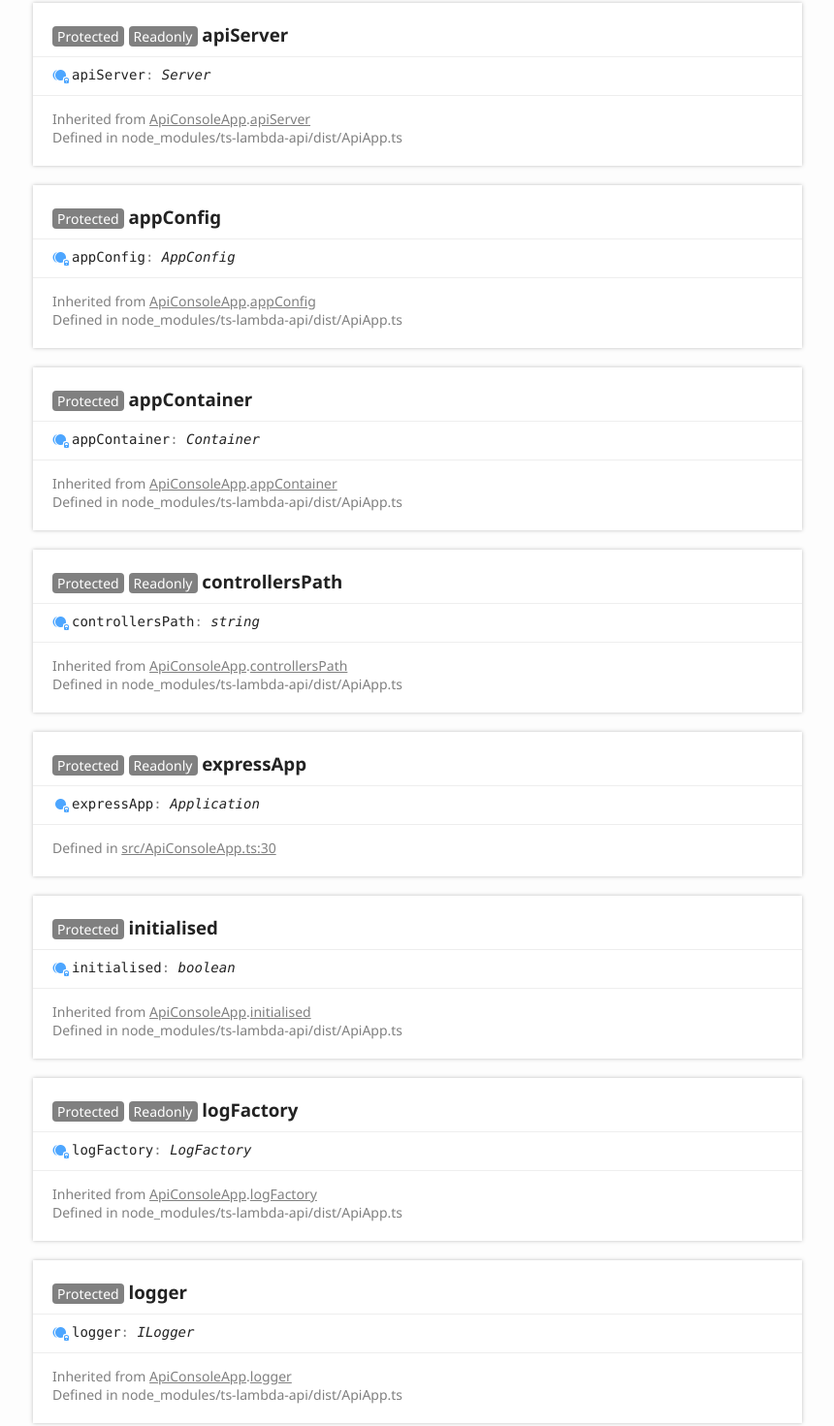
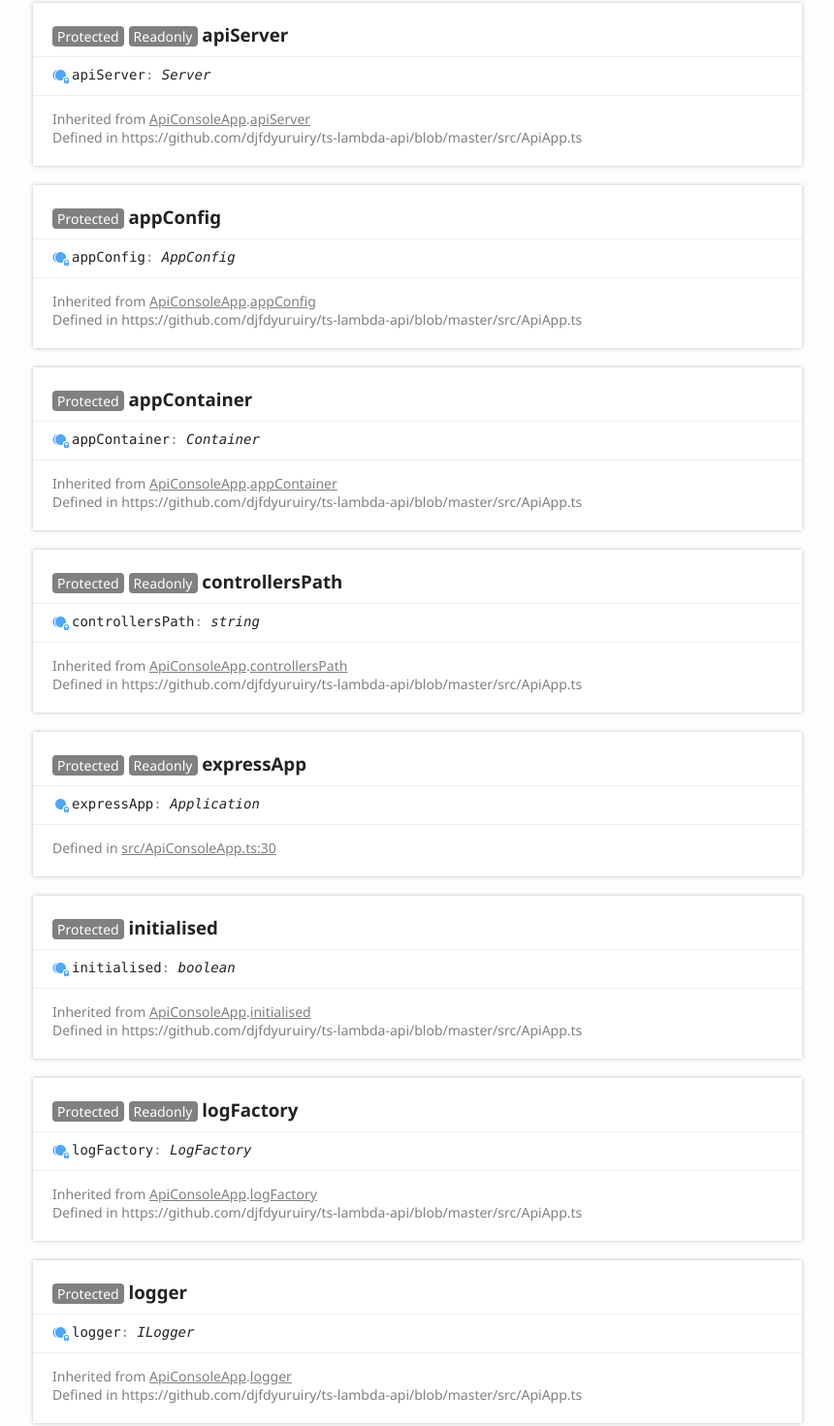
Before and after one commit to djfdyuruiry/ts-lambda-api-local, a website: page docs/classes/apiconsoleapp.html in a window 1280 px wide. Shown: the part 1793-3264 px from the top of the page at 97% size, without its empty margins (6-866 px from the left). Drawn offline with Linux system fonts and the light colour scheme.

Commit message:
Patching ts-lambda-api Document URLs

```diff
--- a/docs/classes/apiconsoleapp.html
+++ b/docs/classes/apiconsoleapp.html
@@ -184,7 +184,7 @@
 					<aside class="tsd-sources">
 						<p>Inherited from <a href="apiconsoleapp.html">ApiConsoleApp</a>.<a href="apiconsoleapp.html#apiserver">apiServer</a></p>
 						<ul>
-							<li>Defined in node_modules/ts-lambda-api/dist/ApiApp.ts</li>
+							<li>Defined in https://github.com/djfdyuruiry/ts-lambda-api/blob/master/src/ApiApp.ts</li>
 						</ul>
 					</aside>
 				</section>
@@ -195,7 +195,7 @@
 					<aside class="tsd-sources">
 						<p>Inherited from <a href="apiconsoleapp.html">ApiConsoleApp</a>.<a href="apiconsoleapp.html#appconfig">appConfig</a></p>
 						<ul>
-							<li>Defined in node_modules/ts-lambda-api/dist/ApiApp.ts</li>
+							<li>Defined in https://github.com/djfdyuruiry/ts-lambda-api/blob/master/src/ApiApp.ts</li>
 						</ul>
 					</aside>
 				</section>
@@ -206,7 +206,7 @@
 					<aside class="tsd-sources">
 						<p>Inherited from <a href="apiconsoleapp.html">ApiConsoleApp</a>.<a href="apiconsoleapp.html#appcontainer">appContainer</a></p>
 						<ul>
-							<li>Defined in node_modules/ts-lambda-api/dist/ApiApp.ts</li>
+							<li>Defined in https://github.com/djfdyuruiry/ts-lambda-api/blob/master/src/ApiApp.ts</li>
 						</ul>
 					</aside>
 				</section>
@@ -217,7 +217,7 @@
 					<aside class="tsd-sources">
 						<p>Inherited from <a href="apiconsoleapp.html">ApiConsoleApp</a>.<a href="apiconsoleapp.html#controllerspath">controllersPath</a></p>
 						<ul>
-							<li>Defined in node_modules/ts-lambda-api/dist/ApiApp.ts</li>
+							<li>Defined in https://github.com/djfdyuruiry/ts-lambda-api/blob/master/src/ApiApp.ts</li>
 						</ul>
 					</aside>
 				</section>
@@ -238,7 +238,7 @@
 					<aside class="tsd-sources">
 						<p>Inherited from <a href="apiconsoleapp.html">ApiConsoleApp</a>.<a href="apiconsoleapp.html#initialised">initialised</a></p>
 						<ul>
-							<li>Defined in node_modules/ts-lambda-api/dist/ApiApp.ts</li>
+							<li>Defined in https://github.com/djfdyuruiry/ts-lambda-api/blob/master/src/ApiApp.ts</li>
 						</ul>
 					</aside>
 				</section>
@@ -249,7 +249,7 @@
 					<aside class="tsd-sources">
 						<p>Inherited from <a href="apiconsoleapp.html">ApiConsoleApp</a>.<a href="apiconsoleapp.html#logfactory">logFactory</a></p>
 						<ul>
-							<li>Defined in node_modules/ts-lambda-api/dist/ApiApp.ts</li>
+							<li>Defined in https://github.com/djfdyuruiry/ts-lambda-api/blob/master/src/ApiApp.ts</li>
 						</ul>
 					</aside>
 				</section>
@@ -260,7 +260,7 @@
 					<aside class="tsd-sources">
 						<p>Inherited from <a href="apiconsoleapp.html">ApiConsoleApp</a>.<a href="apiconsoleapp.html#logger">logger</a></p>
 						<ul>
-							<li>Defined in node_modules/ts-lambda-api/dist/ApiApp.ts</li>
+							<li>Defined in https://github.com/djfdyuruiry/ts-lambda-api/blob/master/src/ApiApp.ts</li>
 						</ul>
 					</aside>
 				</section>
@@ -278,7 +278,7 @@
 							<aside class="tsd-sources">
 								<p>Inherited from <a href="apiconsoleapp.html">ApiConsoleApp</a>.<a href="apiconsoleapp.html#middlewareregistry">middlewareRegistry</a></p>
 								<ul>
-									<li>Defined in node_modules/ts-lambda-api/dist/ApiApp.ts</li>
+									<li>Defined in https://github.com/djfdyuruiry/ts-lambda-api/blob/master/src/ApiApp.ts</li>
 								</ul>
 							</aside>
 							<h4 class="tsd-returns-title">Returns <span class="tsd-signature-type">MiddlewareRegistry</span></h4>
@@ -299,7 +299,7 @@
 							<aside class="tsd-sources">
 								<p>Inherited from <a href="apiconsoleapp.html">ApiConsoleApp</a>.<a href="apiconsoleapp.html#configureapi">configureApi</a></p>
 								<ul>
-									<li>Defined in node_modules/ts-lambda-api/dist/ApiApp.ts</li>
+									<li>Defined in https://github.com/djfdyuruiry/ts-lambda-api/blob/master/src/ApiApp.ts</li>
 								</ul>
 							</aside>
 							<div class="tsd-comment tsd-typography">
@@ -349,7 +349,7 @@
 							<aside class="tsd-sources">
 								<p>Inherited from <a href="apiconsoleapp.html">ApiConsoleApp</a>.<a href="apiconsoleapp.html#configureapp">configureApp</a></p>
 								<ul>
-									<li>Defined in node_modules/ts-lambda-api/dist/ApiApp.ts</li>
+									<li>Defined in https://github.com/djfdyuruiry/ts-lambda-api/blob/master/src/ApiApp.ts</li>
 								</ul>
 							</aside>
 							<div class="tsd-comment tsd-typography">
@@ -402,7 +402,7 @@
 							<aside class="tsd-sources">
 								<p>Inherited from <a href="apiconsoleapp.html">ApiConsoleApp</a>.<a href="apiconsoleapp.html#initialisecontrollers">initialiseControllers</a></p>
 								<ul>
-									<li>Defined in node_modules/ts-lambda-api/dist/ApiApp.ts</li>
+									<li>Defined in https://github.com/djfdyuruiry/ts-lambda-api/blob/master/src/ApiApp.ts</li>
 								</ul>
 							</aside>
 							<div class="tsd-comment tsd-typography">
```
Also changed, not shown: 1 other file.
